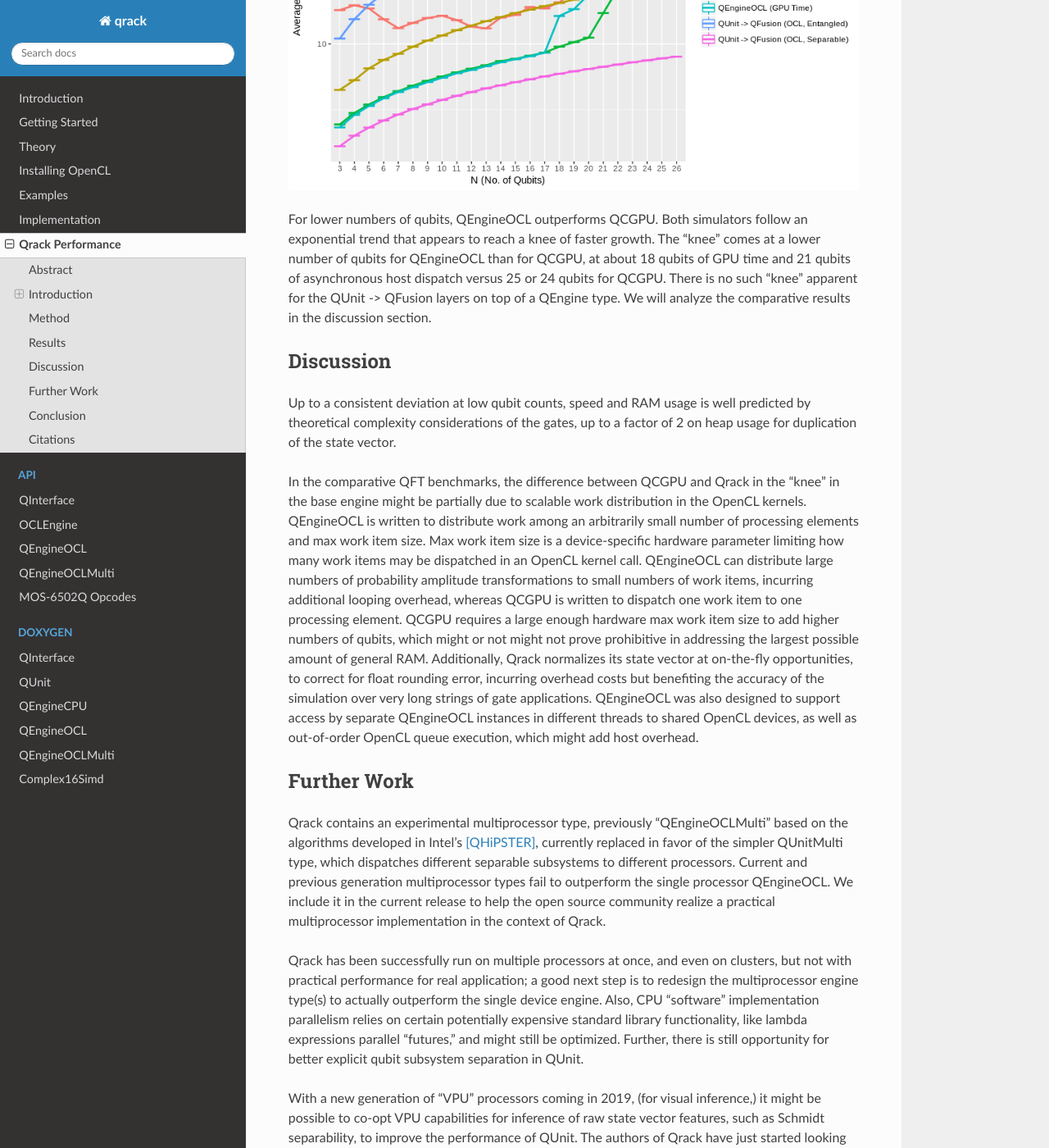
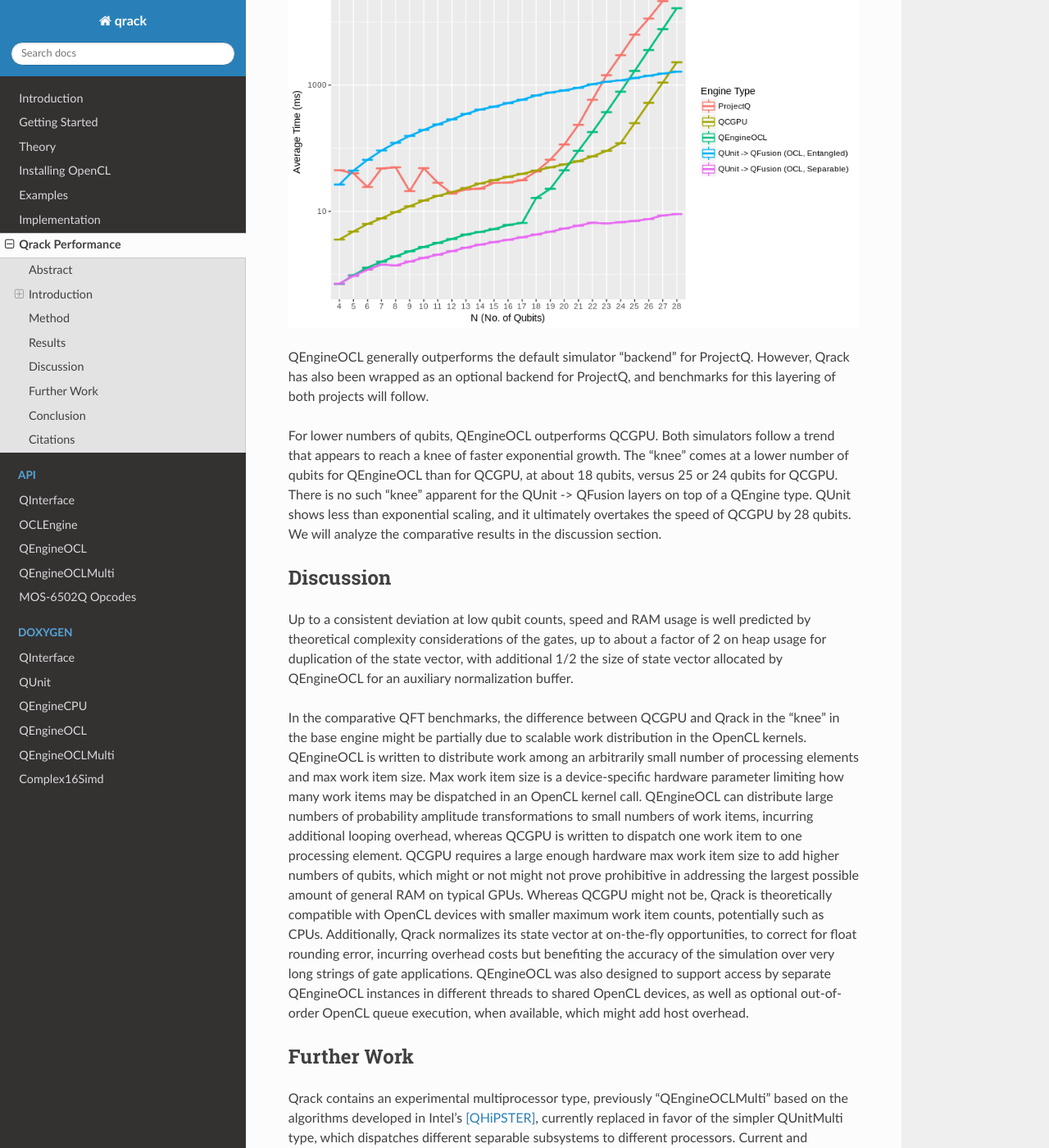
Before and after one commit to vm6502q/qrack.github.io, a Sphinx documentation site: the page built from docs/performance.rst, in a window 1280 px wide and 1400 px high, scrolled down 6837 px. Shown: the whole window at 82% size. Built offline with Sphinx 7.4.7 and the Read the Docs theme 2.0.0, drawn with Linux system fonts in a browser that asks for light colours; some of the changed text lies outside the part shown.

Commit message:
v3 release candidate benchmarks

```diff
--- a/docs/performance.rst
+++ b/docs/performance.rst
@@ -33,8 +33,8 @@ largely preempted analysis into CPU efficiencies and algorithmic
 optimizations.  There are some exceptions, such as IBM's `Breaking the
 49-Qubit Barrier in the Simulation of Quantum Circuits` [Pednault2017]_ paper.
 
-Qrack provides high performance in the 20-30 qubit range, as well as an
-open-source implementation in C++ suitable for utilization in a wide variety
+Qrack provides high performance up to at least the 30 qubit range, particularly as an
+open-source option, implemented in C++, suitable for utilization in a wide variety
 of projects.  As such, it is an ideal test-bed for establishing a set of
 benchmarks useful for comparing performance between various quantum
 simulators.
@@ -75,13 +75,13 @@ Disclaimers
 Method
 ******
 
-100 timed trials of single and parallel gates were run for each qubit count between 3 and 28 qubits. The benchmarking code is available at `https://github.com/vm6502q/qrack/blob/master/test/benchmarks.cpp <https://github.com/vm6502q/qrack/blob/master/test/benchmarks.cpp>`_, in which qubit count can be set and tests can be commented out to reduce to the relevant subset. CPU and GPU benchmarks were run on two respective systems that could represent realistic use cases for each engine type. An AWS p3.2xlarge running Ubuntu Server 18.04LTS was used for GPU benchmarks. An Alienware 17 R5 with an Intel(R) Core(TM) i7-8750H running Ubuntu 18.04LTS was used for Qrack CPU benchmarks. The test results were collected from 11/25/18 to 12/8/18. The average and quartile boundary values of each set of 100 were recorded and graphed. Grover's search to invert a black box subroutine, or "oracle," was similarly implemented for trials between 3 and 18 qubits. Grover's algorithm was iterated an optimal number of times, vs. qubit count, to maximize probability on a half cycle of the algorithm's period, being :math:`floor\left[\frac{\pi}{4asin\left(1/\sqrt{2^N}\right)}\right]` iterations for :math:`N` qubits.
+100 timed trials of single and parallel gates were run for each qubit count between 4 and 28 qubits. The benchmarking code is available at `https://github.com/vm6502q/qrack/blob/master/test/benchmarks.cpp <https://github.com/vm6502q/qrack/blob/master/test/benchmarks.cpp>`_, in which qubit count can be set and tests can be commented out to reduce to the relevant subset. CPU and GPU benchmarks were run on two respective systems that could represent realistic use cases for each engine type. An AWS p3.2xlarge running Ubuntu Server 18.04LTS was used for GPU benchmarks. An Alienware 17 R5 with an Intel(R) Core(TM) i7-8750H running Ubuntu 18.04LTS was used for Qrack CPU benchmarks. These test results were collected starting on the night of December 19th, 2018 into the morning of December 20th. The average and quartile boundary values of each set of 100 were recorded and graphed. Grover's search to invert a black box subroutine, or "oracle," was similarly implemented for trials between 4 and 20 qubits, for QEngineOCL with and without QUnit and QFusion layers. Grover's algorithm was iterated an optimal number of times, vs. qubit count, to maximize probability on a half cycle of the algorithm's period, being :math:`floor\left[\frac{\pi}{4asin\left(1/\sqrt{2^N}\right)}\right]` iterations for :math:`N` qubits.
 
-A quantum fourier transform was run for 100 trials between 3 and 26 qubits on the GPU engine types. ProjectQ and QCGPU were also benchmarked for this test, on an AWS p3.2xlarge running Ubuntu Server 18.04LTS, with the benchmarking code provided by QCGPU, accessed from its Github repository on 12/1/18, in Python 3. The benchmarking script from QCGPU iterates at random between the engine options. 200 total trials were run for the set of QCGPU and ProjectQ, selected by approximately equal probability random chance in each of the 200 iterations.
+A quantum Fourier transform was run for 100 trials between 4 and 28 qubits on the GPU engine types. ProjectQ and QCGPU were also benchmarked for this test, on an AWS p3.2xlarge running Ubuntu Server 18.04LTS, with the benchmarking code provided by QCGPU, accessed from its Github repository on 12/1/18, in Python 3. The benchmarking script available from QCGPU iterates at random between the engine options, but it was slightly modified to alternate between trials of ProjectQ and QCGPU, to get exactly 100 samples apiece per qubit count.
 
-QFT iterations were "chained" in a unitary manner starting from the |0> permutation state, such that every other step entangled and unentangled the full set of qubits. This is a representative test of Qrack::QUnit performance, because it varies largely with degree of representational entanglement. QUnit explicitly separates the representation of qubit subsystems when it can, such that performance differs greatly between entirely separable and entirely entangled cases, hence we need to show best and worst cases. Separability considerations do not affect maximally entangled representations, as are all other simulators tested here, (though ProjectQ includes a compilation layer on top of its default simulator).
+QFT iterations were "chained" in a unitary manner starting from the |0> permutation state, such that every other step entangled and unentangled the full set of qubits. This is a representative test of Qrack::QUnit performance, because it varies largely with degree of representational entanglement. QUnit explicitly separates the representation of qubit subsystems when it can, such that performance differs greatly between entirely separable and entirely entangled cases, hence we need to show representative cases at both extremes. Separability considerations do not affect maximally entangled representations, as are all other simulators tested here, (though ProjectQ includes a compilation layer on top of its default simulator).
 
-Heap profiling was carried out with Valgrind Massif. Heap sampling was limited but ultimately sufficient to show statistical confidence.
+Heap usage was established as very closely matching theoretical in eariler benchmarks, and this has not fundamentally changed. Heap profiling was carried out with Valgrind Massif. Heap sampling was limited but ultimately sufficient to show statistical confidence.
 
 Results
 *******
@@ -98,50 +98,50 @@ QEngineCPU and QEngineOCL can perform many identical gates in parallel across en
 
 .. image:: performance/cnot_all.png
 
-Heap sampling showed high confidence adherence to theoretical expecations. Complex numbers are represented as 2 single (32-bit) or 2 double (64-bit) accuracy floating point types, for real and imaginary components. The use of double or single precision is controlled by a compilation flag. There is one complex number per permutation in a separable subsystem of qubits. QUnit explicitly separates subsystems, while QEngine maintains complex amplitudes for all :math:`2^N` permutations of :math:`N` qubits. QEngines duplicate their state vectors once during most gates for speed and simplicity where it eases implementation.
+Heap sampling showed high confidence adherence to theoretical expecations. Complex numbers are represented as 2 single (32-bit) or 2 double (64-bit) accuracy floating point types, for real and imaginary components. The use of double or single precision is controlled by a compilation flag. There is one complex number per permutation in a separable subsystem of qubits. QUnit explicitly separates subsystems, while QEngine maintains complex amplitudes for all :math:`2^N` permutations of :math:`N` qubits. QEngines duplicate their state vectors once during many gates, like arithmetic gates, for speed and simplicity where it eases implementation.
 
 .. image:: performance/qrack_ram.png
 
-QUnit explicitly separates its representation of the quantum state and may operate with much less RAM, but QEngine's RAM usage represents approximately the worst case for QUnit, of maximal entanglement.
+QUnit explicitly separates its representation of the quantum state and may operate with much less RAM, but QEngine's RAM usage represents approximately the worst case for QUnit, of maximal entanglement. OpenCL engine types attempt to use memory on the accelerator device instead of general heap when a QEngineOCL instance can fit a single copy of its state vector in a single allocation on the device, and when the total available device global memory is more than three times the size of the state vector. On many modern devices, state vectors up to about 1GB in size can be allocated directly on the accelerator device instead of using general heap. A auxiliary buffer used for normalization is half the size of the state vector, and this buffer is always allocated in general heap.
 
-Grover's algorithm is a relatively ideal test case, in that it allows a modicum of abstraction in implementation while representing an ostensibly practical and common task for truly quantum computational hardware. For 1 expected correct function inversion result, there is a well-defined highest likelihood search iteration count on half a period of the algorithm for a given number of oracle input permutations to search. This graphs shows average time against qubit count for an optimal half period search:
+Grover's algorithm is a relatively ideal test case, in that it allows a modicum of abstraction in implementation while representing an ostensibly practical and common task for truly quantum computational hardware. For 1 expected correct function inversion result, there is a well-defined highest likelihood search iteration count on half a period of the algorithm for a given number of oracle input permutations to search. Time required to run the test for QEngineCPU up to 20 qubits became prohibitive, hence we leave its variants off the graph. However, we can establish baseline for OpenCL performance, with Grover's search, and compare the performance of a "QEngine-method" to a "QUnit-method." This graphs shows average time against qubit count for an optimal half period search:
 
 .. image:: performance/grovers.png
 
 [Broda2016]_ discusses how Grover's might be adapted in practicality to actually "search an unstructured database," or search an unstructured lookup table, and Qrack is also capable of applying Grover's search to a lookup table with its IndexedLDA, IndexedADC, and IndexedSBC methods. Benchmarks are not given for this arguably more practical application of the algorithm, because few other quantum computer simulator libraries implement it, yet.
 
-The Quantum Fourier transform (QFT) is another realistic test case. Other simulators were also tested on the QFT. QFT operations were directly "chained," starting from the |0> permutation state. Qrack::QUnit was able to recover full (or virtually full) separability of qubits at every other step of 100 iterations, oscillating between modes of the "entangled" and "separable" QUnit median trends shown in the graph.
+The quantum Fourier transform (QFT) is another realistic test case. Other simulators were also tested on the QFT. QFT operations were directly "chained," starting from the |0> permutation state. Qrack::QUnit was able to recover full (or virtually full) separability of qubits at every other step of 100 iterations, oscillating between modes of the "entangled" and "separable" QUnit median trends shown in the graph.
 
-QEngineCPU took approximately 100 seconds per 1 trial (of 100) for 22 qubits and approximately 200 seconds for a 23 qubit QFT, and testing the QEngineCPU type therefore become prohibitive, for the full range of qubits between 3 and 26. To avoid confusion in the graph, and since QEngineCPU might therefore be impractical for large QFTs, we leave both it and its QUnit/QFusion variant off the graph.
-
-For Qrack, both the amount of time the GPU was blocked for execution ("GPU Time") and the time for asynchronous gate methods to return, while work continues to run on the GPU ("Async Return") are shown. The difference between these two graphs is potentially recoverable for (light to moderate) auxiliary execution of work on the host CPU, while the GPU works asynchronously.
+QEngineCPU took approximately 100 seconds per 1 trial (of 100) for 22 qubits and approximately 200 seconds for a 23 qubit QFT, and testing the QEngineCPU type therefore become prohibitive, for the full range of qubits between 4 and 28. To avoid confusion in the graph, and since QEngineCPU might therefore be impractical for large QFTs, we leave both it and its QUnit/QFusion variant off the graph.
 
 .. image:: performance/qft.png
 
-For lower numbers of qubits, QEngineOCL outperforms QCGPU. Both simulators follow an exponential trend that appears to reach a knee of faster growth. The "knee" comes at a lower number of qubits for QEngineOCL than for QCGPU, at about 18 qubits of GPU time and 21 qubits of asynchronous host dispatch versus 25 or 24 qubits for QCGPU. There is no such "knee" apparent for the QUnit -> QFusion layers on top of a QEngine type. We will analyze the comparative results in the discussion section.
+QEngineOCL generally outperforms the default simulator "backend" for ProjectQ. However, Qrack has also been wrapped as an optional backend for ProjectQ, and benchmarks for this layering of both projects will follow.
+
+For lower numbers of qubits, QEngineOCL outperforms QCGPU. Both simulators follow a trend that appears to reach a knee of faster exponential growth. The "knee" comes at a lower number of qubits for QEngineOCL than for QCGPU, at about 18 qubits, versus 25 or 24 qubits for QCGPU. There is no such "knee" apparent for the QUnit -> QFusion layers on top of a QEngine type. QUnit shows less than exponential scaling, and it ultimately overtakes the speed of QCGPU by 28 qubits. We will analyze the comparative results in the discussion section.
 
 Discussion
 **********
 
-Up to a consistent deviation at low qubit counts, speed and RAM usage is well predicted by theoretical complexity considerations of the gates, up to a factor of 2 on heap usage for duplication of the state vector.
+Up to a consistent deviation at low qubit counts, speed and RAM usage is well predicted by theoretical complexity considerations of the gates, up to about a factor of 2 on heap usage for duplication of the state vector, with additional 1/2 the size of state vector allocated by QEngineOCL for an auxiliary normalization buffer.
 
-In the comparative QFT benchmarks, the difference between QCGPU and Qrack in the "knee" in the base engine might be partially due to scalable work distribution in the OpenCL kernels. QEngineOCL is written to distribute work among an arbitrarily small number of processing elements and max work item size. Max work item size is a device-specific hardware parameter limiting how many work items may be dispatched in an OpenCL kernel call. QEngineOCL can distribute large numbers of probability amplitude transformations to small numbers of work items, incurring additional looping overhead, whereas QCGPU is written to dispatch one work item to one processing element. QCGPU requires a large enough hardware max work item size to add higher numbers of qubits, which might or not might not prove prohibitive in addressing the largest possible amount of general RAM. Additionally, Qrack normalizes its state vector at on-the-fly opportunities, to correct for float rounding error, incurring overhead costs but benefiting the accuracy of the simulation over very long strings of gate applications. QEngineOCL was also designed to support access by separate QEngineOCL instances in different threads to shared OpenCL devices, as well as out-of-order OpenCL queue execution, which might add host overhead.
+In the comparative QFT benchmarks, the difference between QCGPU and Qrack in the "knee" in the base engine might be partially due to scalable work distribution in the OpenCL kernels. QEngineOCL is written to distribute work among an arbitrarily small number of processing elements and max work item size. Max work item size is a device-specific hardware parameter limiting how many work items may be dispatched in an OpenCL kernel call. QEngineOCL can distribute large numbers of probability amplitude transformations to small numbers of work items, incurring additional looping overhead, whereas QCGPU is written to dispatch one work item to one processing element. QCGPU requires a large enough hardware max work item size to add higher numbers of qubits, which might or not might not prove prohibitive in addressing the largest possible amount of general RAM on typical GPUs. Whereas QCGPU might not be, Qrack is theoretically compatible with OpenCL devices with smaller maximum work item counts, potentially such as CPUs. Additionally, Qrack normalizes its state vector at on-the-fly opportunities, to correct for float rounding error, incurring overhead costs but benefiting the accuracy of the simulation over very long strings of gate applications. QEngineOCL was also designed to support access by separate QEngineOCL instances in different threads to shared OpenCL devices, as well as optional out-of-order OpenCL queue execution, when available, which might add host overhead.
 
 Further Work
 ************
 
 Qrack contains an experimental multiprocessor type, previously "QEngineOCLMulti" based on the algorithms developed in Intel's [QHiPSTER]_, currently replaced in favor of the simpler QUnitMulti type, which dispatches different separable subsystems to different processors. Current and previous generation multiprocessor types fail to outperform the single processor QEngineOCL. We include it in the current release to help the open source community realize a practical multiprocessor implementation in the context of Qrack.
 
-Qrack has been successfully run on multiple processors at once, and even on clusters, but not with practical performance for real application; a good next step is to redesign the multiprocessor engine type(s) to actually outperform the single device engine. Also, CPU "software" implementation parallelism relies on certain potentially expensive standard library functionality, like lambda expressions parallel "futures," and might still be optimized. Further, there is still opportunity for better explicit qubit subsystem separation in QUnit.
+Qrack has been successfully run on multiple processors at once, and even on clusters, but not with practical performance for real application; a good next step is to redesign the multiprocessor engine type(s) to actually outperform the single device engine. Also, CPU "software" implementation parallelism relies on certain potentially expensive standard library functionality, like lambda expressions and parallel "futures," and might still be optimized. Further, there is still opportunity for better explicit qubit subsystem separation in QUnit.
 
 With a new generation of "VPU" processors coming in 2019, (for visual inference,) it might be possible to co-opt VPU capabilities for inference of raw state vector features, such as Schmidt separability, to improve the performance of QUnit. The authors of Qrack have just started looking at this hardware for this purpose.
 
-We will maintain systematic comparisons to published benchmarks of quantum computer simulation standard libraries, as they arise.
+We will maintain systematic comparisons to published benchmarks of quantum computer simulation standard libraries, as they arise. Comparative benchmarks will be established for Grover's search, in early 2019.
 
 Conclusion
 **********
 
-Per [Pednault2017]_, explicitly separated subsystems of qubits in QUnit have a significant RAM and speed edge in many cases over the "Schrödinger algorithm" of QEngineCPU and QEngineOCL. One of Qrack's greatest new optimizations to either general algorithm is constant complexity or "free" scaling of bitwise parallelism in entangled subsystems, compared to linear complexity scaling without this optimization. Qrack gives very efficient performance on a single node up to at least about 30 qubits, in the limit of maximal entanglement.
+Per [Pednault2017]_, explicitly separated subsystems of qubits in QUnit have a significant RAM and speed edge in many cases over the "Schrödinger algorithm" of QEngineCPU and QEngineOCL. One of Qrack's most novel optimizations is constant complexity or "free" scaling of bitwise parallelism in entangled subsystems, compared to linear complexity scaling without this optimization. Qrack gives very efficient performance on a single node up to at least about 30 qubits, up to the limit of maximal entanglement.
 
 Citations
 *********
```
Also changed, not shown: docs/performance/cnot_all.png, docs/performance/cnot_single.png, docs/performance/grovers.png, docs/performance/qft.png, docs/performance/x_all.png, docs/performance/x_single.png.
